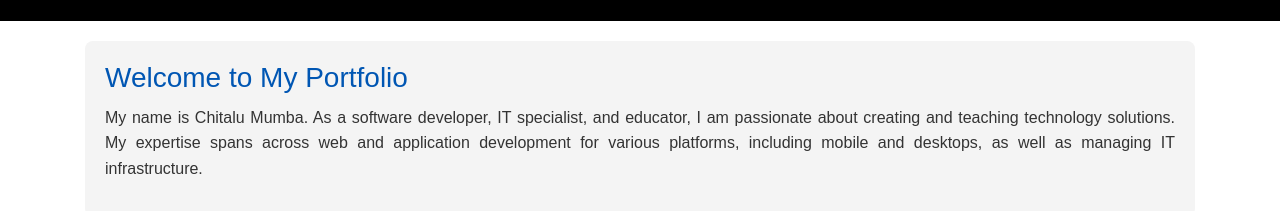
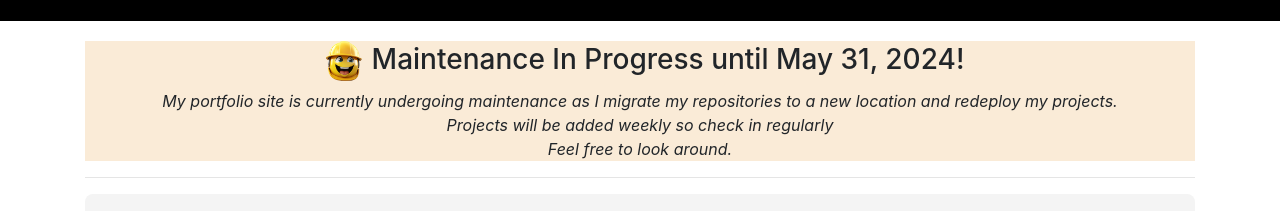
Before and after one commit to chitalu7/chitalus_bytes, a plain HTML site: page index.html in a window 1280 px wide. Shown: the part 67-278 px from the top of the page. Drawn offline with nearby package versions, Linux system fonts and the light colour scheme.

Commit message:
Under construction

```diff
--- a/index.html
+++ b/index.html
@@ -28,14 +28,14 @@
 
 <div class="container main-body-container">
 
-  <!-- <section id="maintenance-banner-section">
-    <h3><img class="construction-emoji" src="./assets/images/construction_emoji_set-01.png" alt="Construction emoji" />Maintenance In Progress until April 30, 2024!</h3>
-    <p><i>My portfolio site is currently undergoing maintenance as I migrate my repositories to a single location and redeploy my projects... <br/>
-    But... it is still open while under construction. Feel free to look around.</i> </p>
-
+  <section id="maintenance-banner-section">
+    <h3><img class="construction-emoji" src="./assets/images/construction_emoji_set-01.png" alt="Construction emoji" />Maintenance In Progress until May 31, 2024!</h3>
+    <p><i>My portfolio site is currently undergoing maintenance as I migrate my repositories to a new location and redeploy my projects. <br/>
+      Projects will be added weekly so check in regularly<br/>
+    Feel free to look around.</i> </p>
   </section>
 
-  <hr> -->
+  <hr>
 
   <section id="intro-section" aria-label="Introduction">
     <h3>Welcome to My Portfolio</h3>
```
